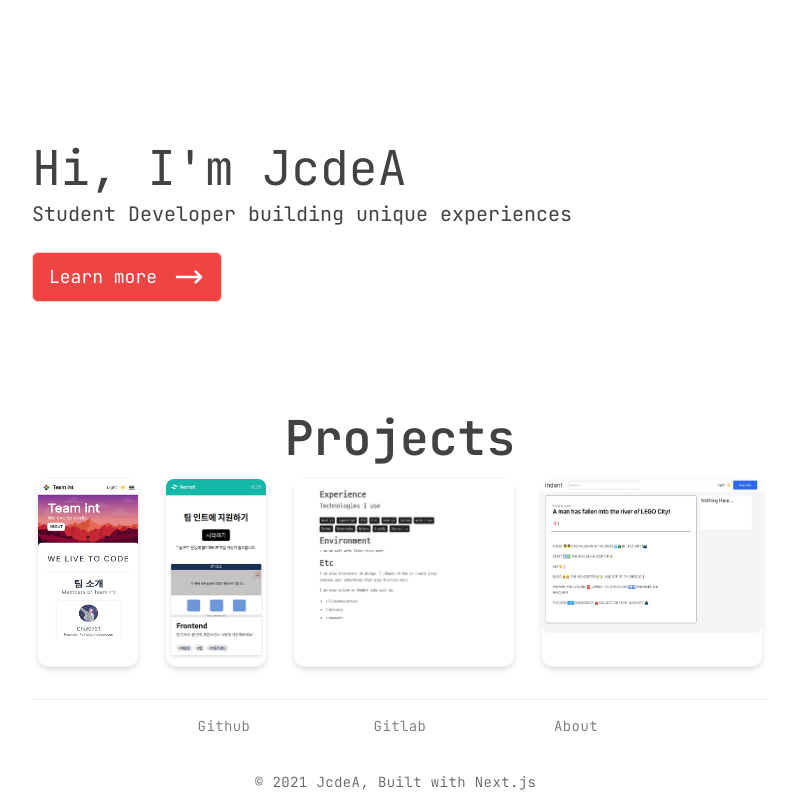
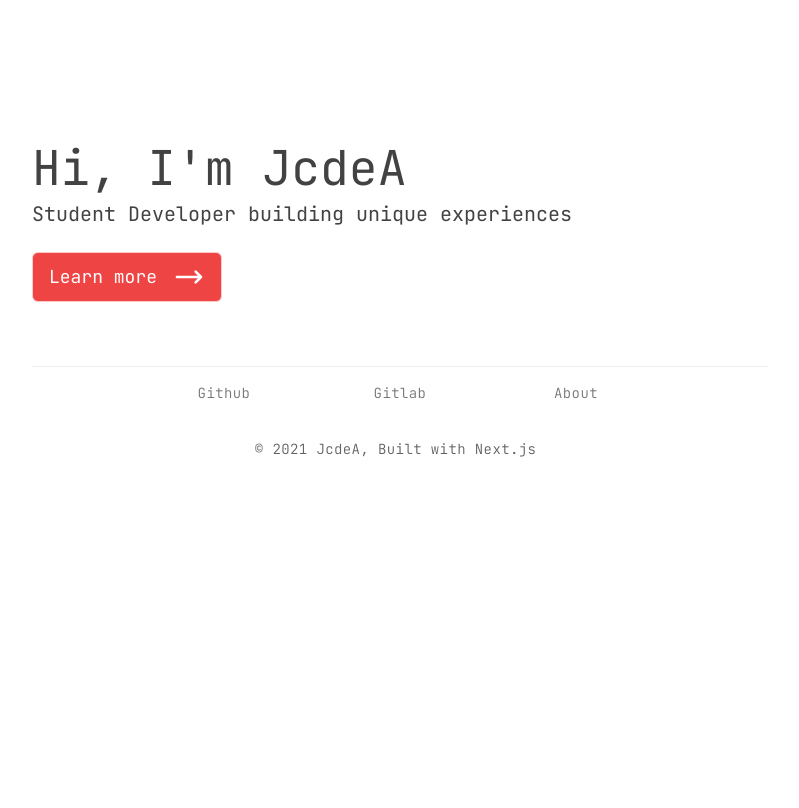
Before and after one commit to iojcde/jcde.xyz, a Next.js app: page / in a window 1280 px wide. Shown: the whole page, without its empty margins (240-1039 px from the left). Built offline with nearby package versions, Linux system fonts and the light colour scheme; what @tailwindcss/typography would draw is missing.

Commit message:
feat: remove the shitty images

```diff
--- a/components/card.tsx
+++ /dev/null
@@ -1,40 +0,0 @@
-import Image from 'next/image'
-export type ProjectProps = {
-  image: string
-  url: string
-  height: string
-  className?: string
-  width: string
-}
-const Card: React.FC<ProjectProps> = ({
-  image,
-  height,
-  className,
-  width,
-  url,
-}: ProjectProps) => {
-  return (
-    <div
-      className={
-        className +
-        ' max-w-min mx-auto  rounded-xl shadow-md transition hover:-translate-y-1 duration-100 transform border border-gray-100 dark:border-gray-400 hover:shadow-xl'
-      }
-    >
-      <div className="flex-col flex justify-center items-center  ">
-        <div className="flex-shrink-0">
-          <a href={url} className="block ">
-            <Image
-              src={image}
-              width={width}
-              height={height}
-              layout="fixed"
-              alt="profile"
-              className=" bg-white rounded-lg"
-            />
-          </a>
-        </div>
-      </div>
-    </div>
-  )
-}
-export default Card
--- a/pages/index.tsx
+++ b/pages/index.tsx
@@ -1,5 +1,4 @@
 import SEO from 'components/seo'
-import Card from 'components/card'
 import Link from 'next/link'
 
 export const Home = (): JSX.Element => (
@@ -32,36 +31,6 @@ export const Home = (): JSX.Element => (
         </svg>
       </div>
     </Link>
-
-    <p className="pt-20 font-semibold text-4xl md:text-5xl mb-4 text-center">
-      Projects
-    </p>
-    <div className="flex flex-wrap gap-4">
-      <Card
-        height="160"
-        width="100"
-        image="/static/images/int.xyz.webp"
-        url="https://teamint.xyz"
-      />
-      <Card
-        height="180"
-        width="100"
-        image="/static/images/recruit.int.xyz.webp"
-        url="/"
-      />
-      <Card
-        height="140"
-        width="220"
-        image="/static/images/jcde.xyz.webp"
-        url="/"
-      />
-      <Card
-        height="154"
-        width="220"
-        image="/static/images/indent.jcde.xyz.webp"
-        url="/"
-      />
-    </div>
   </>
 )
 
```
Also changed, not shown: public/static/images/int.xyz.webp, public/static/images/recruit.int.xyz.webp.
